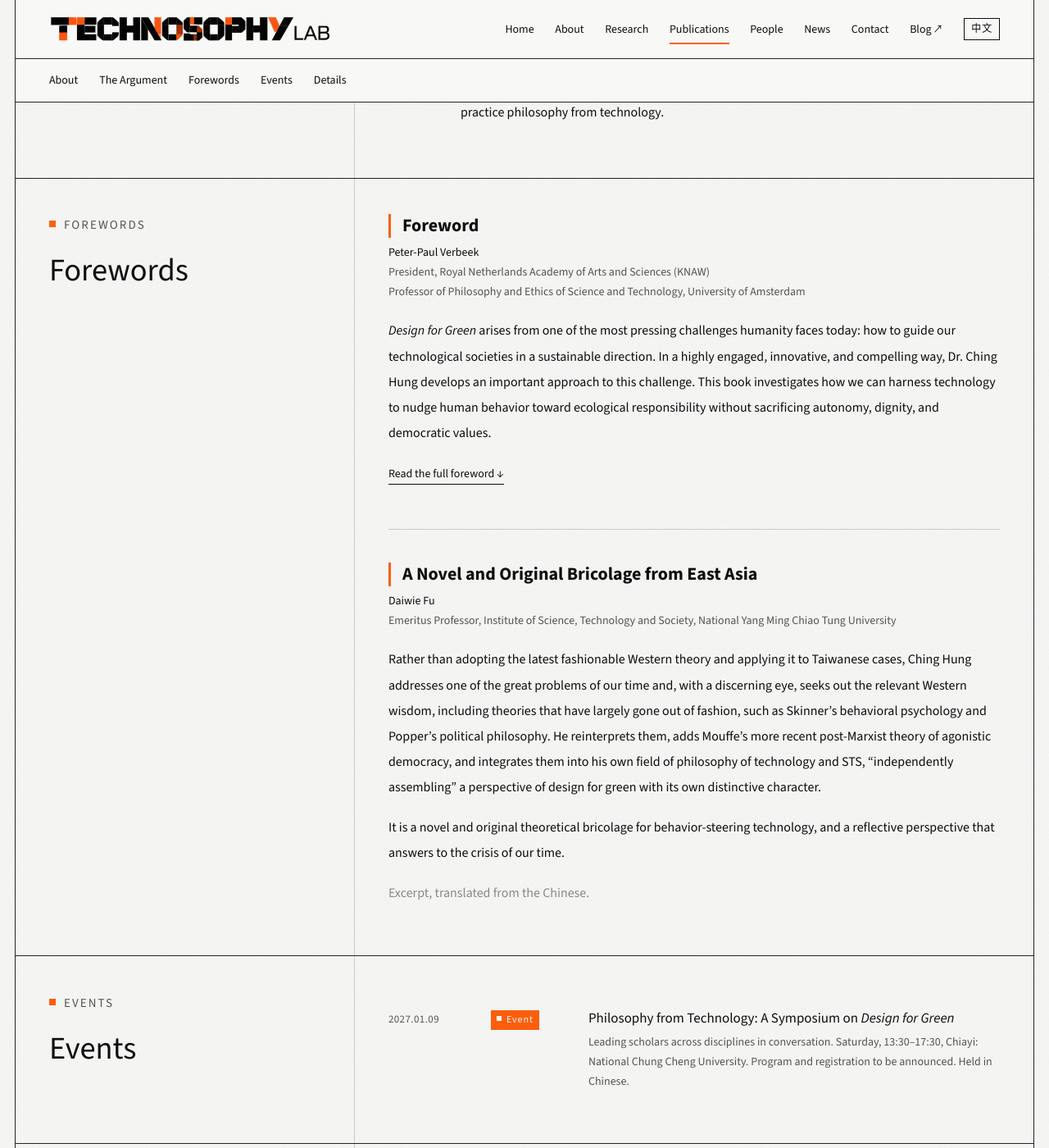
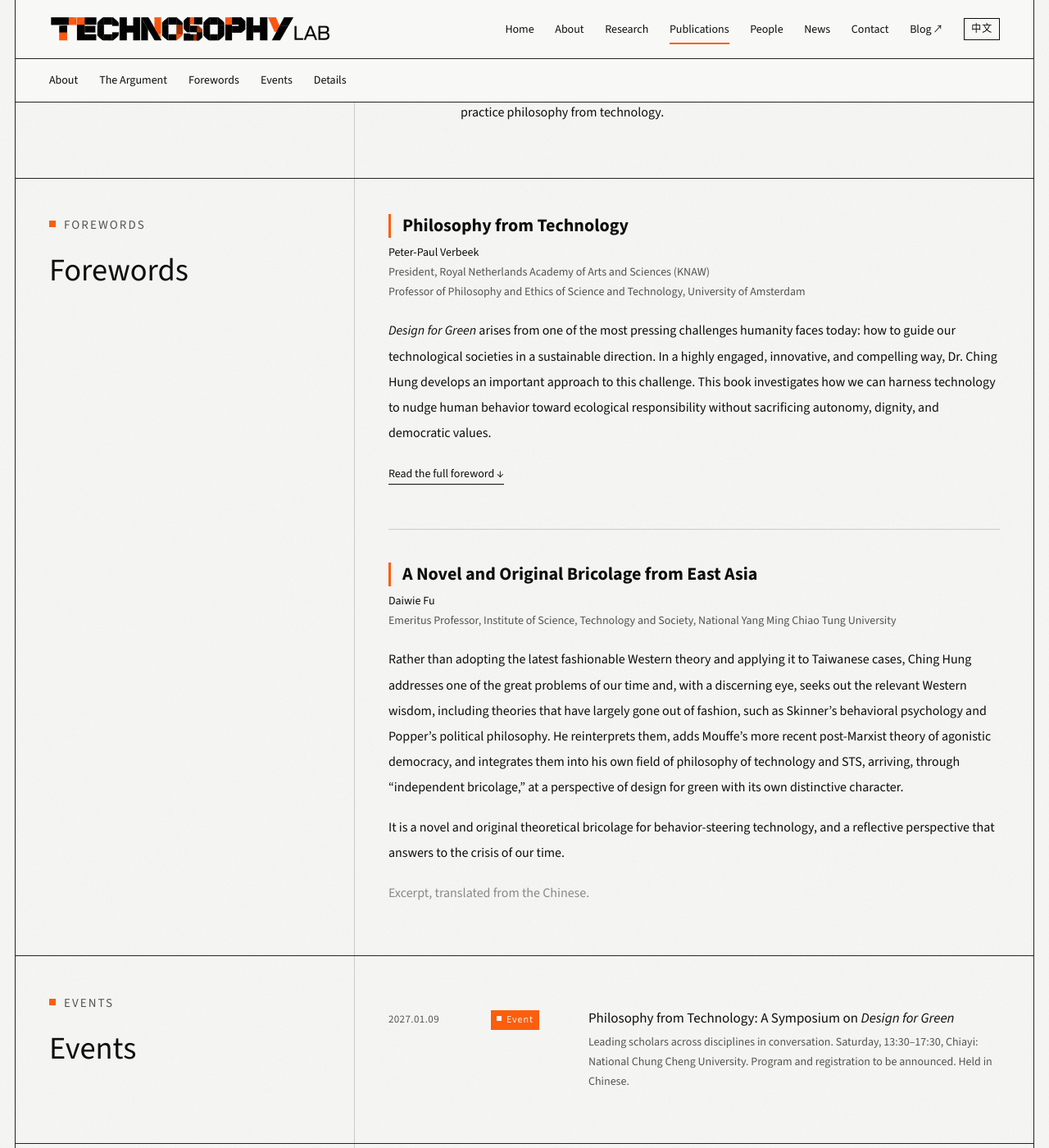
Before and after one commit to hungching1982/technosophy-lab, a Jekyll site: the page built from en/design-for-green/index.html, in a window 1280 px wide and 1400 px high, scrolled down 3498 px. Shown: the whole window at 82% size. Built offline with Jekyll 4.4.1, drawn with Linux system fonts in a browser that asks for light colours.

Commit message:
Fix foreword titles and Fu excerpt wording on English book page
Co-Authored-By: Claude Opus 5.5 <noreply@anthropic.com>
Claude-Session: https://claude.ai/code/session_01Sc6BJmwojMoBBfzfk5WCKx

```diff
--- a/_data/dfg_en.yml
+++ b/_data/dfg_en.yml
@@ -5,7 +5,7 @@ verbeek_quote: 'I hope that his readers will take up the challenge he sets us: t
 fu_quote: 'A novel and original theoretical bricolage for behavior-steering technology, and a reflective perspective that answers to the crisis of our time.'
 fu_title: 'A Novel and Original Bricolage from East Asia'
 fu_excerpt:
-- 'Rather than adopting the latest fashionable Western theory and applying it to Taiwanese cases, Ching Hung addresses one of the great problems of our time and, with a discerning eye, seeks out the relevant Western wisdom, including theories that have largely gone out of fashion, such as Skinner’s behavioral psychology and Popper’s political philosophy. He reinterprets them, adds Mouffe’s more recent post-Marxist theory of agonistic democracy, and integrates them into his own field of philosophy of technology and STS, “independently assembling” a perspective of design for green with its own distinctive character.'
+- 'Rather than adopting the latest fashionable Western theory and applying it to Taiwanese cases, Ching Hung addresses one of the great problems of our time and, with a discerning eye, seeks out the relevant Western wisdom, including theories that have largely gone out of fashion, such as Skinner’s behavioral psychology and Popper’s political philosophy. He reinterprets them, adds Mouffe’s more recent post-Marxist theory of agonistic democracy, and integrates them into his own field of philosophy of technology and STS, arriving, through “independent bricolage,” at a perspective of design for green with its own distinctive character.'
 - It is a novel and original theoretical bricolage for behavior-steering technology, and a reflective perspective that answers to the crisis of our time.
 about:
 - 'Although the book begins with the environmental crisis, it is not a book about environmental protection. The crisis serves as its entry point and its stress test: a field in which behavior-steering technology is most needed and hardest to justify. The book asks whether technology can, whether it should, and how it may intervene in human behavior, and what this means for our understanding of freedom, human imagery, and democracy.'
--- a/en/design-for-green/index.html
+++ b/en/design-for-green/index.html
@@ -61,7 +61,7 @@ extra_css2: /assets/css/book.css
   <div class="head"><p class="eyebrow">Forewords</p><h2 id="fw-title">Forewords</h2></div>
   <div class="body longtext">
     {%- capture v %}{% include dfg/verbeek_en.md %}{% endcapture %}{% assign vp = v | markdownify | split: '</p>' %}
-    <article class="fw"><h3>Foreword</h3>
+    <article class="fw"><h3>Philosophy from Technology</h3>
       <p class="who"><b>Peter-Paul Verbeek</b><br>President, Royal Netherlands Academy of Arts and Sciences (KNAW)<br>Professor of Philosophy and Ethics of Science and Technology, University of Amsterdam</p>
       {{ vp[0] }}</p>
       <details><summary data-goatcounter-click="書籍頁EN-展開-推薦序Verbeek">Read the full foreword ↓</summary>{% for x in vp offset: 1 %}{{ x }}{% unless forloop.last %}</p>{% endunless %}{% endfor %}</details>
```
